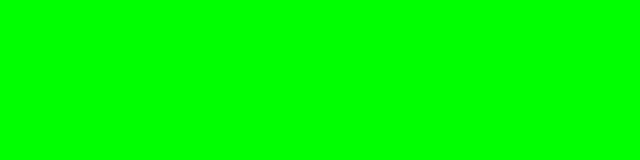
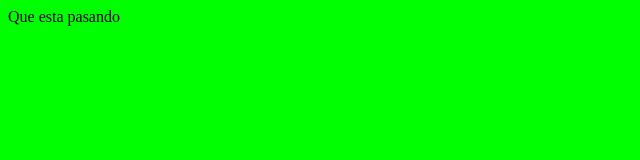
Before and after one commit to alexsanchez728/greeter, a plain HTML site: page index.html in a window 1280 px wide. Shown: the whole page, without its empty margins (0-640 px from the left). Drawn offline with Linux system fonts and the light colour scheme.

Commit message:
fixed upstaged

```diff
--- a/index.html
+++ b/index.html
@@ -6,6 +6,8 @@
 </head>
 <body>
 
+<div id="output"></div>
+
 <script type="text/javascript" src="dist/app.js"></script>
 </body>
 </html>
```
Also changed, not shown: dist/app.js.
